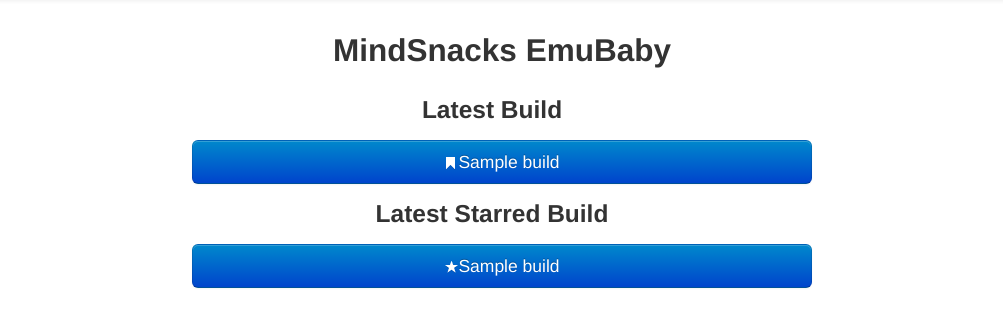
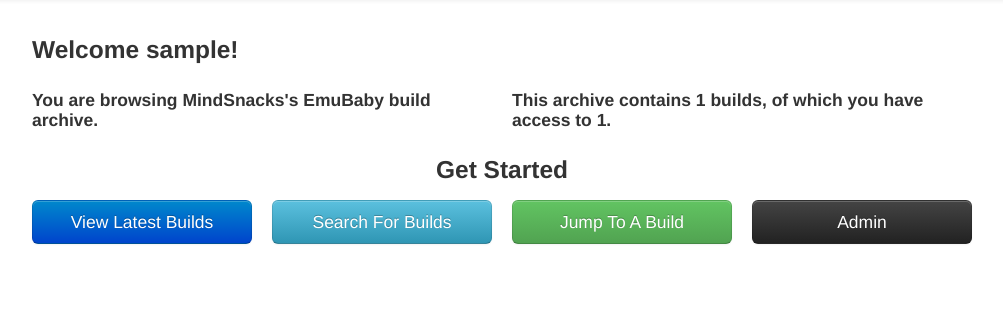
Before and after one commit to funomena/alexandria, a Django app: page / in a window 1280 px wide. Shown: the part 42-369 px from the top of the page, without its empty margins (138-1141 px from the left). Run offline with Django 3.2, Linux system fonts and the light colour scheme; a user stored in the database is signed in; tables that the repository leaves empty hold one stand-in row (values such as "Sample post"); parts of the project's set-up code (start-up, migrations or seed data) failed here and were passed over; some libraries are stand-ins or nearby versions.

Commit message:
better index page and a latest page

```diff
--- a/emubaby/urls.py
+++ b/emubaby/urls.py
@@ -17,6 +17,7 @@ admin.autodiscover()
 
 urlpatterns = patterns('',
 	url(r'^$', frontend.views.index, name='index'),
+	url(r'^latest/', frontend.views.latest, name='latest'),
     (r'^api/', include(api.urls)),
 	url(r'^admin/doc/', include('django.contrib.admindocs.urls')),
 	url(r'^admin/', include(admin.site.urls)),
--- a/frontend/views.py
+++ b/frontend/views.py
@@ -6,9 +6,15 @@ from datastore.models import Build
 
 @login_required
 def index(request):
+	num_builds = Build.objects.count()
+	num_accessible_builds = Build.objects.count()
+	return TemplateResponse(request, 'index.html', {'org_name': ORG_NAME, 'num_builds': num_builds, 'accessible_builds': num_accessible_builds})
+
+@login_required
+def latest(request):
 	latest_build = Build.objects.latest('created')
 	latest_starred = Build.objects.filter(starred=True).latest('created')
-	return TemplateResponse(request, 'index.html', {'org_name': ORG_NAME, 'latest_build': latest_build, 'latest_starred': latest_starred})
+	return TemplateResponse(request, 'latest.html', {'latest_build': latest_build, 'latest_starred': latest_starred})
 
 
 @login_required
--- a/templates/index.html
+++ b/templates/index.html
@@ -1,17 +1,41 @@
 {% extends "default_body.html" %}
 
 {% block pagecontent %}
-<h2 class="text-center">{{org_name}} EmuBaby</h2>
 <div class="row">
-	<h3 class="text-center">Latest Build</h3>
-	<div class="span8 offset2">
-		<a href="/build/{{latest_build.id}}" class="btn btn-block btn-large btn-primary"><i class="icon-bookmark icon-white"></i>{{latest_build.name}}</a>
+	<div class="span12">
+		<h3>Welcome {{user.username}}!</h3>
 	</div>
 </div>
 <div class="row">
-	<h3 class="text-center">Latest Starred Build</h3>
-	<div class="span8 offset2">
-		<a href="/build/{{latest_starred.id}}" class="btn btn-block btn-large btn-primary"><i class="icon-star icon-white"></i>{{latest_starred.name}}</a>
+	<div class="span6">
+		<h4>You are browsing {{org_name}}'s EmuBaby build archive.</h4>
+	</div>
+	<div class="span6">
+		<h4>This archive contains {{num_builds}} builds, of which you have access to {{accessible_builds}}.</h4>
+	</div>
+</div>
+<div class="row">
+	<div class="span12">
+		<h3 class="text-center">Get Started</h3>
+	</div>
+</div>
+<div class="row">
+	<div class="span3">
+		<a href="/latest" class="btn btn-large btn-block btn-primary">View Latest Builds</a>
+	</div>
+	<div class="span3">
+		<a href="/filter" class="btn btn-large btn-block btn-info">Search For Builds</a>
+	</div>
+	<div class="span3">
+		<a href="#" data-toggle="collapse" data-target="#buildJump" class="btn btn-large btn-block btn-success">Jump To A Build</a>
+		<div id="buildJump" class="collapse">
+			<form action="javascript:func(window.location.href='/build/' + document.getElementById('jumpField').value)">
+				<input class="input-block-level" id="jumpField" type="text">
+			</form>
+		</div>
+	</div>
+	<div class="span3">
+		<a href="/admin" class="btn btn-large btn-block btn-inverse">Admin</a>
 	</div>
 </div>
 {% endblock %}
```
Also changed, not shown: templates/latest.html (added, +17 -0 lines).
